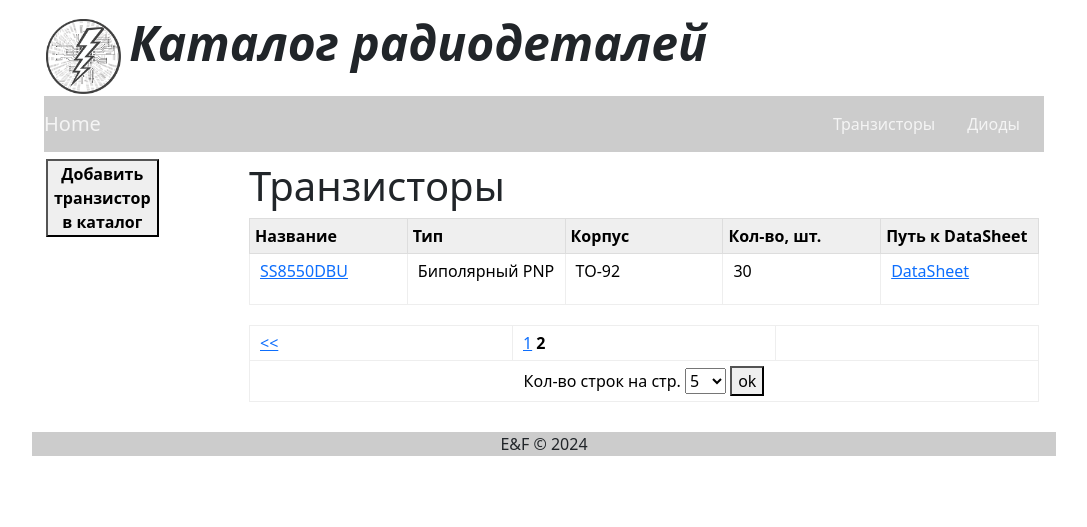
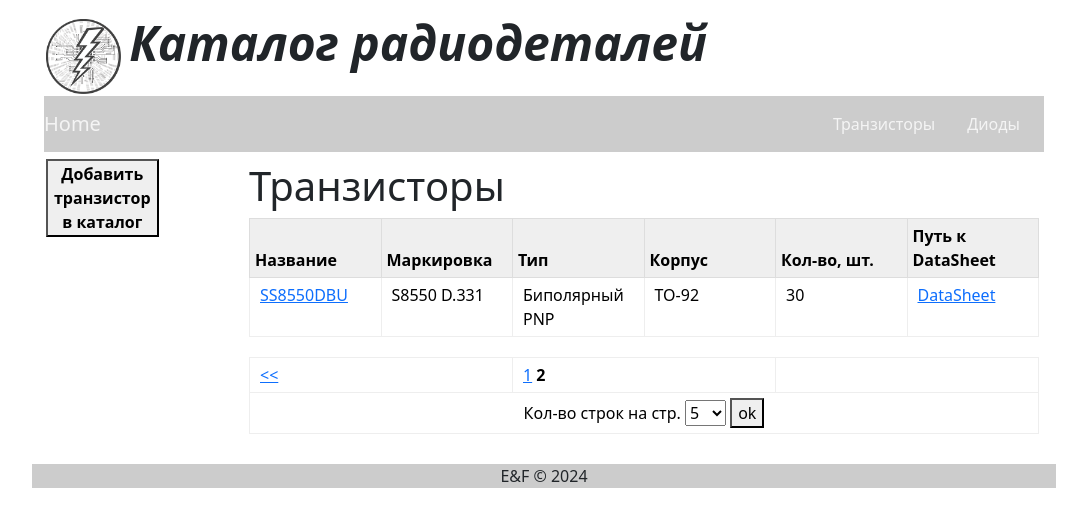
Before and after one commit to eskealexey/diplom_django, a Django app: page /transistor/?page=2&pag=5 in a window 1280 px wide. Shown: the top 527 px of the page, without its empty margins (96-1183 px from the left). Run offline with Django 4.2, Linux system fonts and the light colour scheme; data comes from the database, SQL or seed files in the repository; both versions use the stored data as it was after the commit; some libraries are stand-ins or nearby versions.

Commit message:
transistors_2

```diff
--- a/radiodjango/radioproject/app/forms.py
+++ b/radiodjango/radioproject/app/forms.py
@@ -7,4 +7,4 @@ from .models import Transistor
 class TransistorAdd(ModelForm):
     class Meta:
         model = Transistor
-        fields = ["name", "type", "korpus", "descr", "path_file"]
+        fields = ["name", "markname", "type", "korpus", "descr", "path_file"]
--- a/radiodjango/radioproject/app/models.py
+++ b/radiodjango/radioproject/app/models.py
@@ -3,6 +3,7 @@ from django.db import models
 # Create your models here.
 class Transistor(models.Model):
     name = models.CharField(max_length=10, blank=False, unique=True, db_index=True, verbose_name='наименование')
+    markname = models.CharField(max_length=20, blank=True, verbose_name='маркировка')
     type = models.ForeignKey('TypeTransistor', on_delete=models.PROTECT, null=True, verbose_name='тип транзистора')
     korpus = models.ForeignKey('KorpusTransistor', on_delete=models.PROTECT, null=True, verbose_name='корпус')
     descr = models.TextField(blank=True, verbose_name='краткое описание')
--- a/radiodjango/radioproject/templates/app/transistor.html
+++ b/radiodjango/radioproject/templates/app/transistor.html
@@ -8,6 +8,7 @@
     <thead>
     <tr>
         <th>Название</th>
+        <th>Маркировка</th>
         <th>Тип</th>
         <th>Корпус</th>
         <th>Кол-во, шт.</th>
@@ -19,6 +20,9 @@
     <tr>
         <td>
             <a href="/transistor/{{ tr.id }}/"> {{ tr.name }} </a>
+        </td>
+        <td>
+        {{ tr.markname }}
         </td>
         <td>
         {{ tr.type }}
```
Also changed, not shown: radiodjango/radioproject/db.sqlite3.
